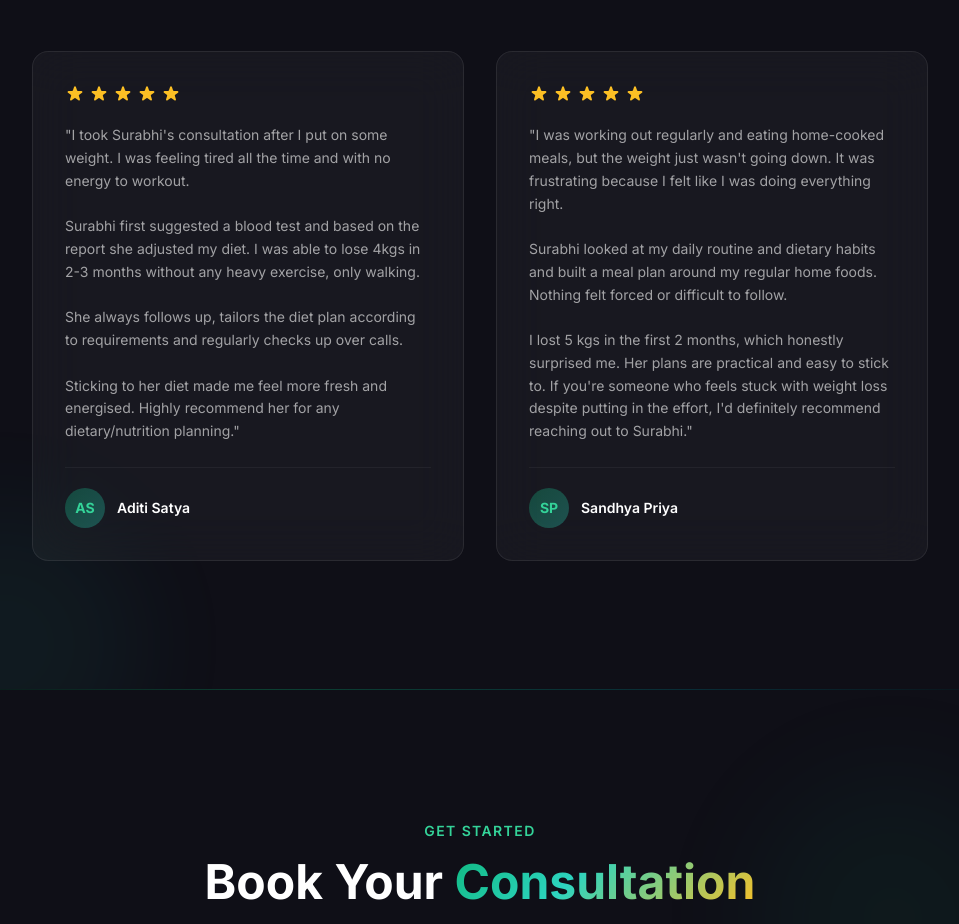
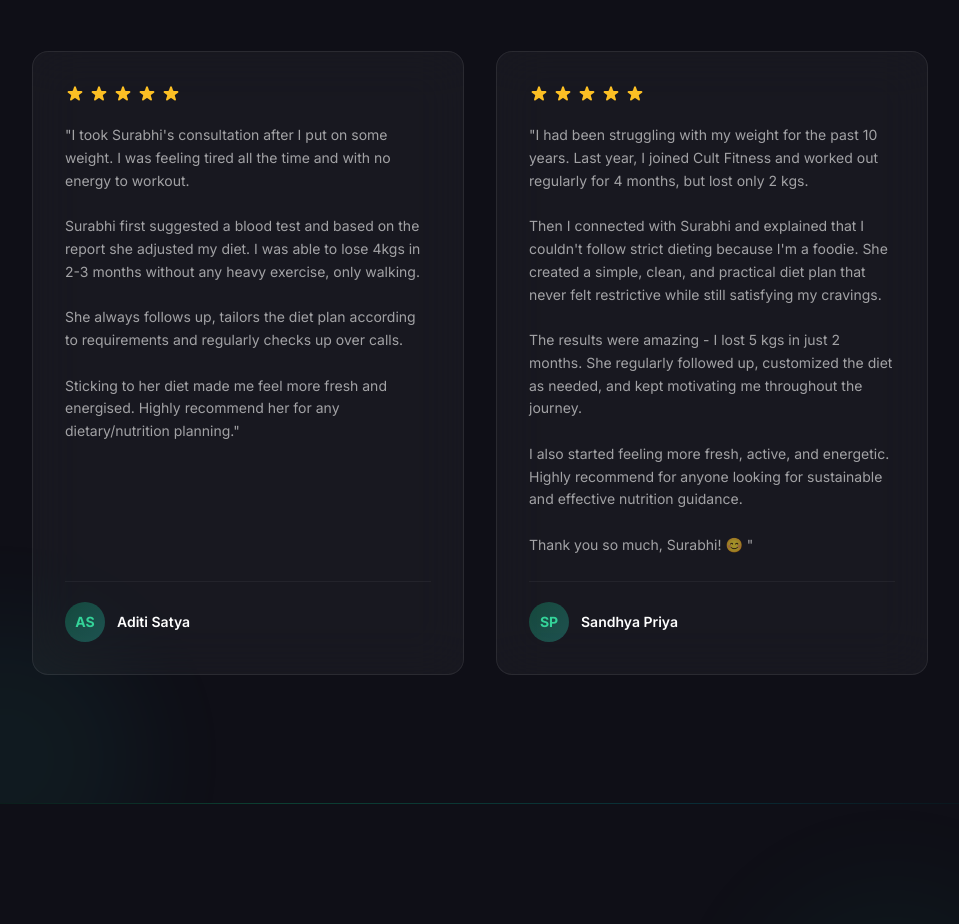
Before and after one commit to shekhar30/ThriveWithSurabhi, a website: page index.html in a window 1280 px wide. Shown: the part 2360-3284 px from the top of the page, without its empty margins (160-1119 px from the left). Drawn offline with nearby package versions, Linux system fonts and the light colour scheme.

Commit message:
Update Sandhya Priya testimonial (fixes #3)

```diff
--- a/index.html
+++ b/index.html
@@ -801,7 +801,7 @@
 
                         <!-- Quote -->
                         <p class="text-white/60 text-sm leading-relaxed flex-grow mb-6">
-                            "I was working out regularly and eating home-cooked meals, but the weight just wasn't going down. It was frustrating because I felt like I was doing everything right.<br><br>Surabhi looked at my daily routine and dietary habits and built a meal plan around my regular home foods. Nothing felt forced or difficult to follow.<br><br>I lost 5 kgs in the first 2 months, which honestly surprised me. Her plans are practical and easy to stick to. If you're someone who feels stuck with weight loss despite putting in the effort, I'd definitely recommend reaching out to Surabhi."
+                            "I had been struggling with my weight for the past 10 years. Last year, I joined Cult Fitness and worked out regularly for 4 months, but lost only 2 kgs.<br><br>Then I connected with Surabhi and explained that I couldn't follow strict dieting because I'm a foodie. She created a simple, clean, and practical diet plan that never felt restrictive while still satisfying my cravings.<br><br>The results were amazing - I lost 5 kgs in just 2 months. She regularly followed up, customized the diet as needed, and kept motivating me throughout the journey.<br><br>I also started feeling more fresh, active, and energetic. Highly recommend for anyone looking for sustainable and effective nutrition guidance.<br><br>Thank you so much, Surabhi! 😊 "
                         </p>
 
                         <!-- Divider -->
```
